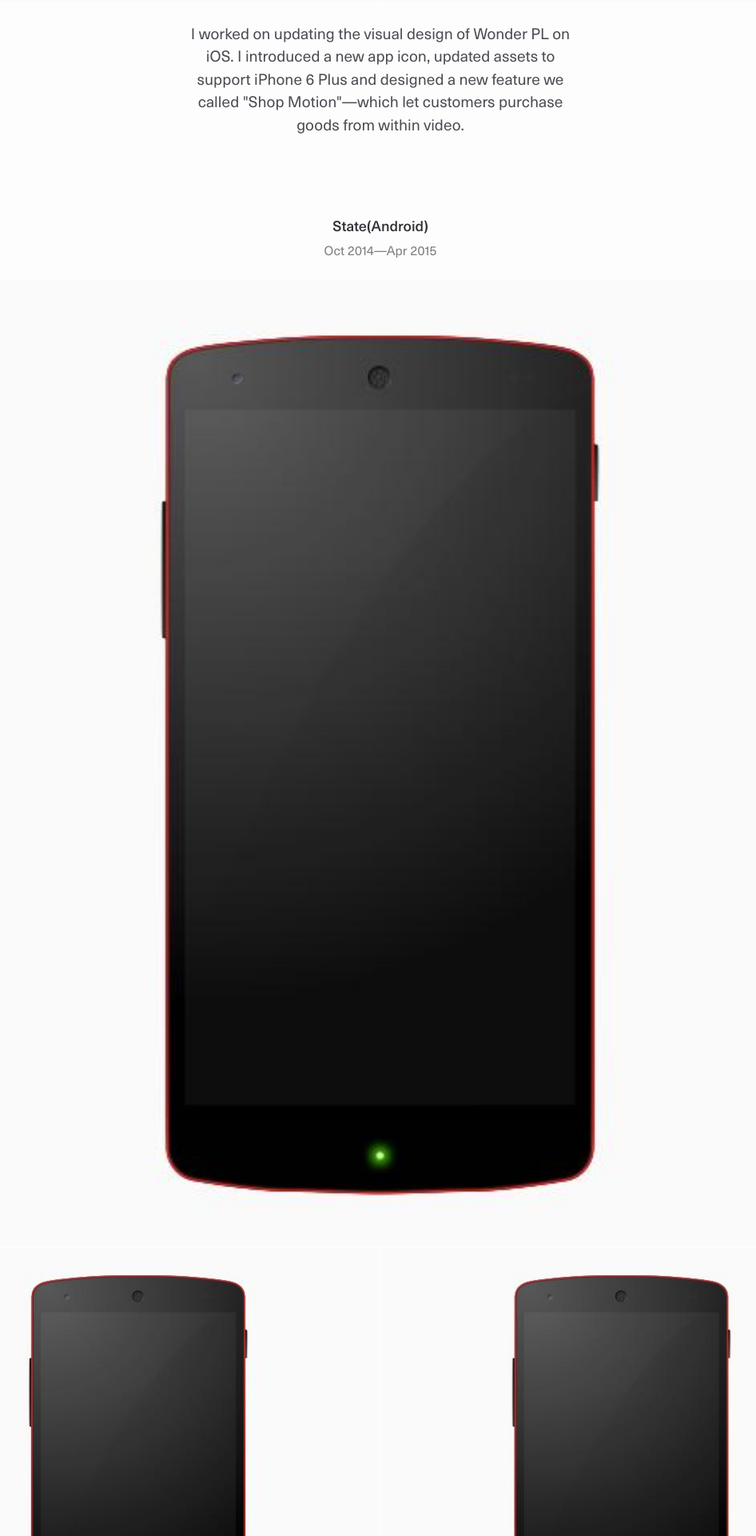
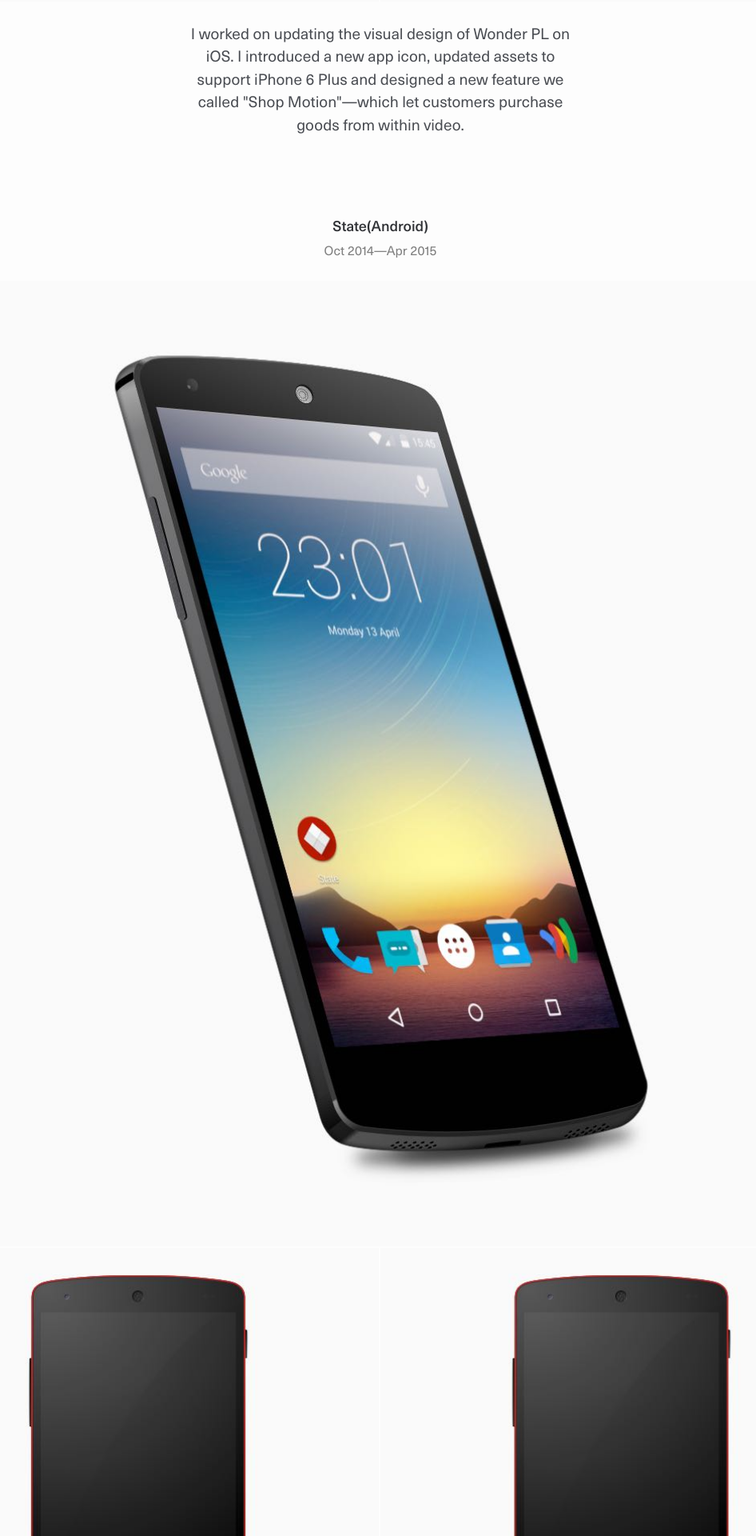
Before and after one commit to mr-stezz/mr-stezz.github.io, a Jekyll site: the page built from index.html, in a window 1280 px wide. Shown: the part 4447-6367 px from the top of the page at 80% size, without its empty margins (164-1110 px from the left). Built offline with Jekyll 4.4.1, drawn with Linux system fonts in a browser that asks for light colours; Markdown is read by kramdown in place of the engine named in the settings; the list of posts is cut into pages by our own code.

Commit message:
Add new state android screen

```diff
--- a/index.html
+++ b/index.html
@@ -26,9 +26,8 @@ title: Home
   <section class="u--m-bottom--huge">
     <h2 class="heading  no-spacing  page-title">State(Android)</h2>
     <p class="heading  page-subtitle  t--center">Oct 2014&mdash;Apr 2015</p>
-    <figure class="gallery  gallery--four-up">
-      <img src="assets/img/content/state-android.jpg" srcset="assets/img/content/state-android.jpg 1x, assets/img/content/state-android@2x.jpg 2x" alt="">
-      <img src="assets/img/content/state-android.jpg" srcset="assets/img/content/state-android.jpg 1x, assets/img/content/state-android@2x.jpg 2x" alt="">
+    <figure class="gallery  gallery--three-up">
+      <img src="assets/img/content/state-androidlauncher.jpg" srcset="assets/img/content/state-androidlauncher.jpg 1x, assets/img/content/state-androidlauncher@2x.jpg 2x" alt="">
       <img src="assets/img/content/state-android.jpg" srcset="assets/img/content/state-android.jpg 1x, assets/img/content/state-android@2x.jpg 2x" alt="">
       <img src="assets/img/content/state-android.jpg" srcset="assets/img/content/state-android.jpg 1x, assets/img/content/state-android@2x.jpg 2x" alt="">
     </figure>
```
Also changed, not shown: assets/img/content/state-androidlauncher.jpg (added), assets/img/content/state-androidlauncher@2x.jpg (added).
